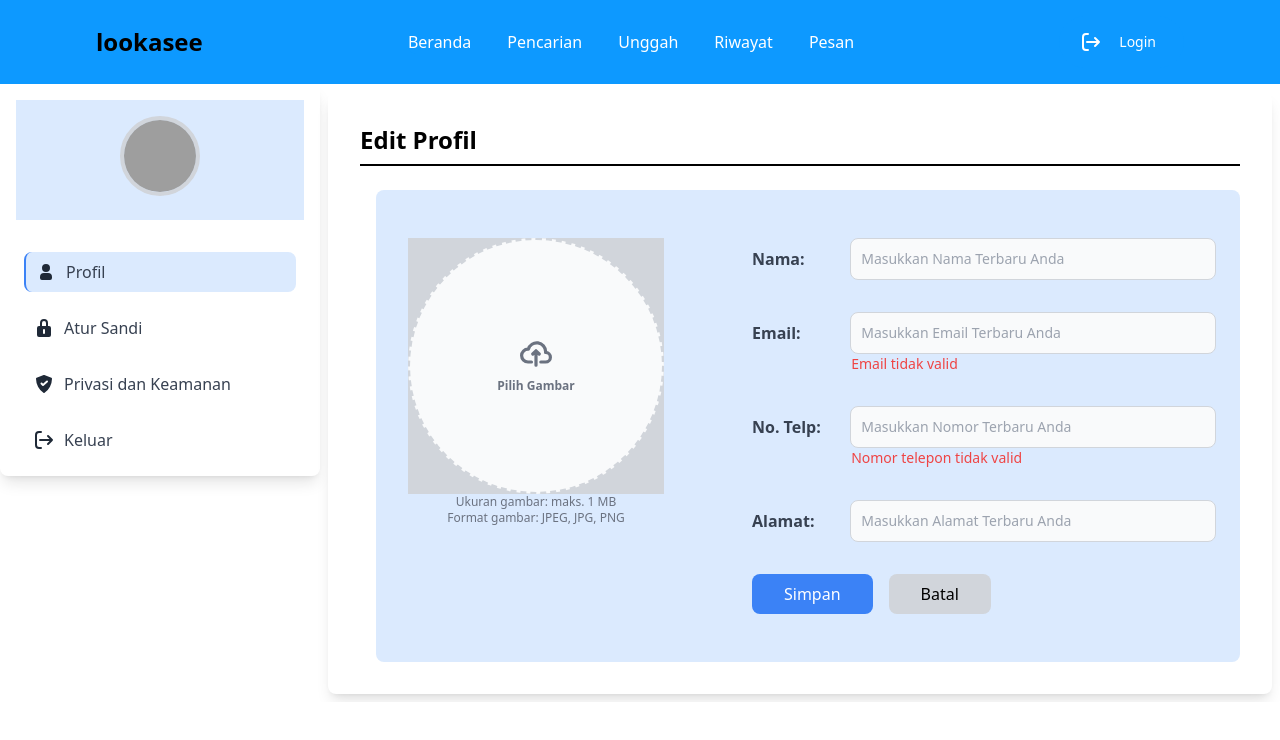
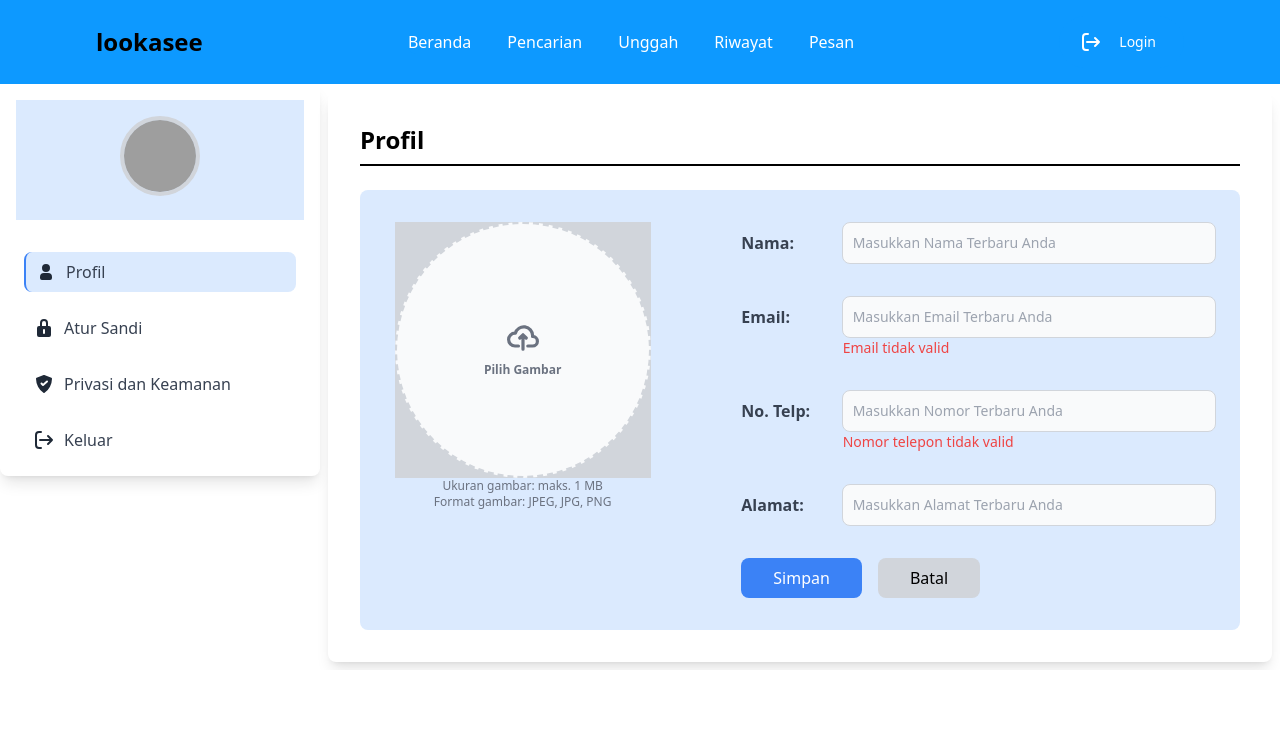
Before and after one commit to Atria23/lookasee, a React (Vite) app: page /profile in a window 1280 px wide. Both pictures are taken after a click on the button "Edit Profile". Shown: the top 740 px of the page. Built offline with nearby package versions, Linux system fonts and the light colour scheme; grey boxes are pictures that could not be loaded.

Commit message:
repair profil & edit password

```diff
--- a/src/Components/profile/Profile.jsx
+++ b/src/Components/profile/Profile.jsx
@@ -665,11 +665,11 @@ function EditProfileForm({ userData, onCancel, onSubmit }) {
 
   return (
     <div className="w-full bg-white rounded-lg shadow-lg p-6 sm:p-8">
-      <h1 className="text-xl sm:text-2xl font-semibold mb-2 text-center md:text-left">
-        Edit Profil
-      </h1>
-      <div className="border border-black mb-6"></div>
-      <div className="flex flex-col lg:flex-row bg-blue-100 ml-4 py-12 p-6 rounded-lg">
+            <h1 className="text-xl sm:text-2xl font-semibold mb-2 text-center md:text-left">
+              Profil
+            </h1>
+            <div className="border border-black mb-6"></div>
+            <div className="flex flex-col lg:flex-row bg-blue-100 py-8 px-6 rounded-lg">
         {/* Image Upload Section */}
         <div className="flex flex-col items-center lg:w-1/3 mb-8 lg:mb-0">
           <div className="rounded-lg">
```
